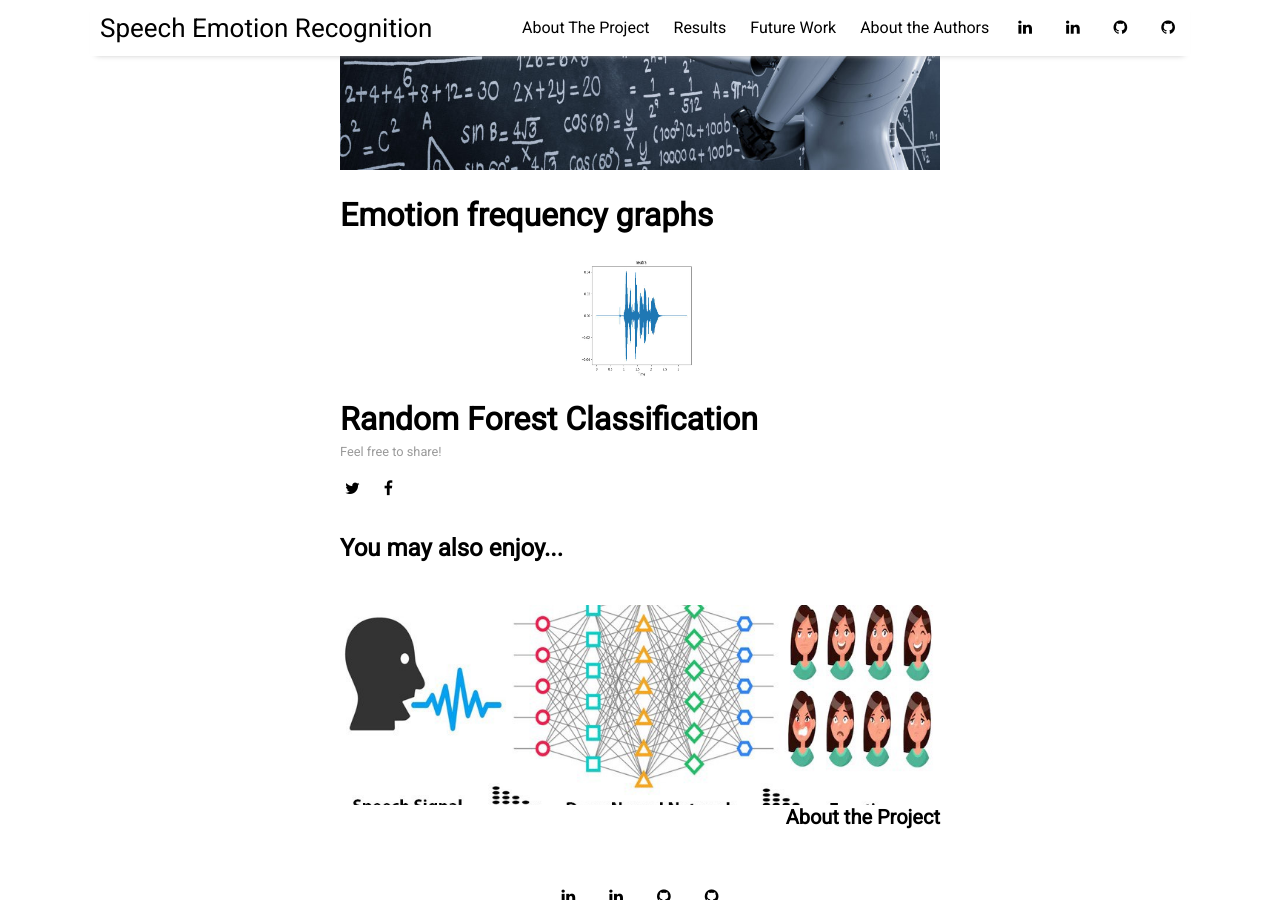
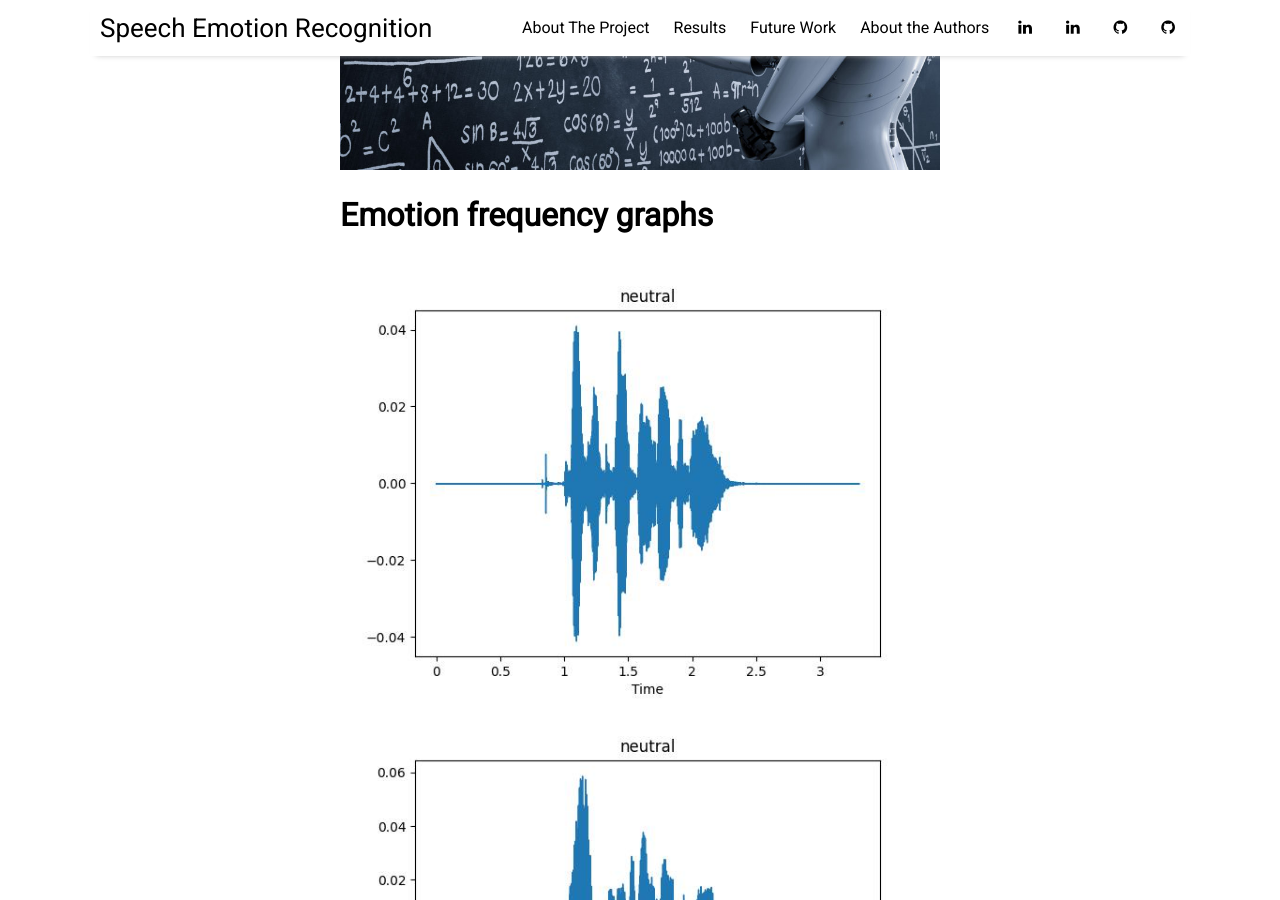
Before and after one commit to kelvinm10/SER_Website, a Jekyll site: the page built from _posts/2022-04-18-results.md, in a window 1280 px wide and 900 px high, scrolled down 392 px. Built offline with Jekyll 4.4.1, drawn with Linux system fonts in a browser that asks for light colours; nearby versions of some CDN libraries.

Commit message:
added 3 neutral graphs

```diff
--- a/_posts/2022-04-18-results.md
+++ b/_posts/2022-04-18-results.md
@@ -9,7 +9,10 @@ image: results.jpg
 
 # Emotion frequency graphs
 
-<img src="{{ site.github.url }}/assets/img/neutral1.jpg" alt="neutral" style="width:128px;height:128px;">
+<img src="{{ site.github.url }}/assets/img/neutral1.jpg" alt="neutral" align="left">
+<img src="{{ site.github.url }}/assets/img/neutral2.jpg" alt="neutral" align="middle">
+<img src="{{ site.github.url }}/assets/img/neutral3.jpg" alt="neutral" align="right">
+
 
 
 # Random Forest Classification
```
